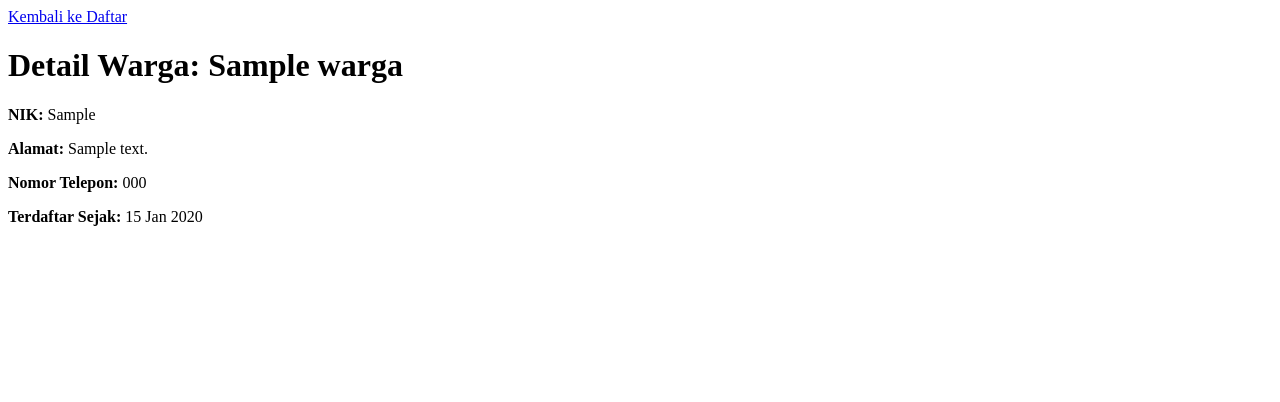
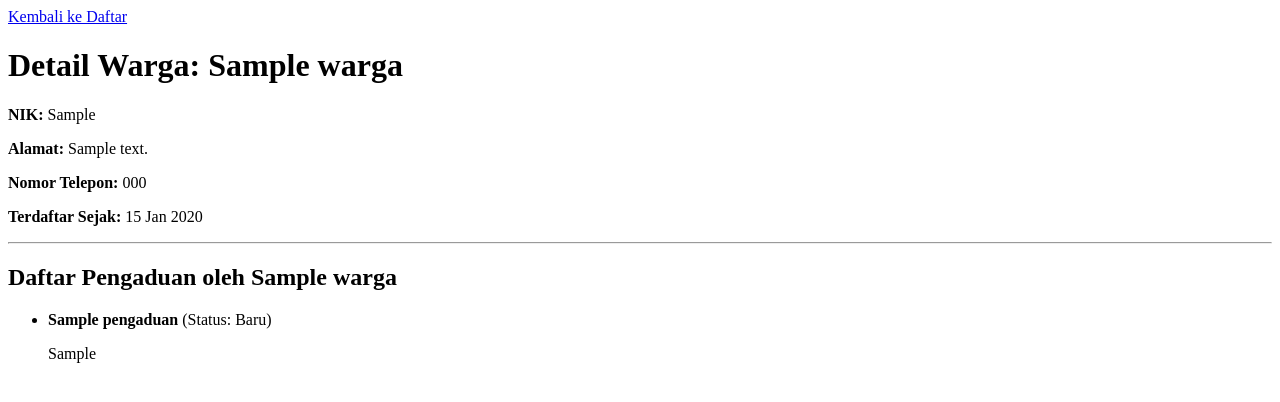
Before and after one commit to tegarbagasakara/framework_warga_kelurahan, a Django app: template warga/templates/warga/warga_detail.html in a window 1280 px wide. Shown: the top 402 px of the page. Run offline with Django 4.2, Linux system fonts and the light colour scheme; the template is opened without the code that fills it: values that come from a table or form of the project are taken from there, others are empty; tables that the repository leaves empty hold one stand-in row (values such as "Sample post").

Commit message:
feat: Menyelesaikan Tugas 2, menambahkan model Pengaduan, relasi ForeignKey, dan PengaduanListView

```diff
--- a/data_kelurahan/urls.py
+++ b/data_kelurahan/urls.py
@@ -20,7 +20,12 @@ from django.contrib import admin
 from django.urls import path, include
 
 urlpatterns = [
+    # 1. Path kosong ('') mengarahkan ke URL aplikasi 'warga'
+    path('', include('warga.urls')),
+
+    # 2. Path 'admin/'
     path('admin/', admin.site.urls),
-    # KOREKSI: Tambahkan tanda kutip pada 'warga.urls'
-    path('warga/', include('warga.urls')),
+
+    # 3. Path 'warga/' (jika Anda tetap ingin memilikinya, meskipun ini duplikat)
+    # path('warga/', include('warga.urls')),
 ]
--- a/warga/admin.py
+++ b/warga/admin.py
@@ -1,4 +1,6 @@
+# warga/admin.py
 from django.contrib import admin
-from .models import Warga
+from .models import Warga, Pengaduan # Import Pengaduan
 
 admin.site.register(Warga)
+admin.site.register(Pengaduan) # Daftarkan model Pengaduan
--- a/warga/models.py
+++ b/warga/models.py
@@ -1,3 +1,5 @@
+# warga/models.py
+
 from django.db import models
 
 class Warga(models.Model):
@@ -9,3 +11,20 @@ class Warga(models.Model):
 
     def __str__(self):
         return self.nama_lengkap
+
+class Pengaduan(models.Model):
+    STATUS_CHOICES = [
+        ('BARU', 'Baru'),
+        ('DIPROSES', 'Diproses'),
+        ('SELESAI', 'Selesai'),
+    ]
+
+    judul = models.CharField(max_length=200)
+    deskripsi = models.TextField()
+    status = models.CharField(max_length=10, choices=STATUS_CHOICES, default='BARU')
+    tanggal_lapor = models.DateTimeField(auto_now_add=True)
+
+    pelapor = models.ForeignKey(Warga, on_delete=models.CASCADE, related_name='pengaduan')
+
+    def __str__(self):
+        return f"{self.judul} ({self.pelapor.nama_lengkap})"
--- a/warga/templates/warga/warga_detail.html
+++ b/warga/templates/warga/warga_detail.html
@@ -11,5 +11,18 @@
     <p><strong>Alamat:</strong> {{ object.alamat }}</p>
     <p><strong>Nomor Telepon:</strong> {{ object.no_telepon }}</p>
     <p><strong>Terdaftar Sejak:</strong> {{ object.tanggal_registrasi|date:"d M Y" }}</p>
+<hr>
+<h2>Daftar Pengaduan oleh {{ object.nama_lengkap }}</h2>
+
+<ul>
+    {% for aduan in object.pengaduan.all %}
+        <li>
+            <strong>{{ aduan.judul }}</strong> (Status: {{ aduan.get_status_display }})
+            <p>{{ aduan.deskripsi }}</p>
+        </li>
+    {% empty %}
+        <li>Warga ini belum pernah membuat pengaduan.</li>
+    {% endfor %}
+</ul>
 </body>
 </html>
--- a/warga/urls.py
+++ b/warga/urls.py
@@ -1,8 +1,15 @@
+# warga/urls.py
+
 from django.urls import path
-from .views import WargaListView, WargaDetailView # Import DetailView
+from .views import WargaListView, WargaDetailView, PengaduanListView
 
 urlpatterns = [
+    # 1. Daftar Semua Pengaduan (http://127.0.0.1:8000/pengaduan/) - HARUS DI ATAS PK
+    path('pengaduan/', PengaduanListView.as_view(), name='pengaduan-list'),
+
+    # 2. Daftar Warga (http://127.0.0.1:8000/)
     path('', WargaListView.as_view(), name='warga-list'),
-    # Tambahkan path detail: menangkap ID warga
+
+    # 3. Detail Warga (http://127.0.0.1:8000/1/)
     path('<int:pk>/', WargaDetailView.as_view(), name='warga-detail'),
 ]
```
Also changed, not shown: warga/templates/warga/pengaduan_list.html (added, +23 -0 lines), warga/views.py (+6 -2 lines), warga/migrations/0001_initial.py.
